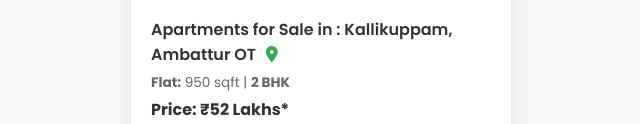
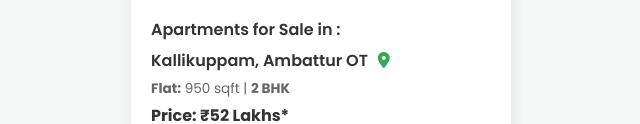
Before and after one commit to danette8482/web-work, a plain HTML site: page index.html in a window 1280 px wide. Shown: the part 448-572 px from the top of the page, without its empty margins (319-959 px from the left). Drawn offline with Linux system fonts and the light colour scheme.

Commit message:
My local updates

```diff
--- a/index.html
+++ b/index.html
@@ -18,17 +18,17 @@
 
   <div class="property-card">
     <div class="property-image">
-      <img src="flat.jpg" alt="Apartment Building">
+      <img src="flat1.png" alt="Apartment Building">
       <span class="status-tag">FOR SALE</span>
 
     </div>
 
     <div class="property-details">
-      <h1>Apartments for Sale in : Kallikuppam, Ambattur OT
+      <h1>Apartments for Sale in : <h1>Kallikuppam, Ambattur OT
            <a href="https://www.google.com/maps/search/?api=1&query=Kallikuppam+Ambattur+OT+Chennai" target="_blank" class="map-icon">
   <i class="fa-solid fa-location-dot"></i>
 </a>
-      </h1>
+     </h1> </h1>
 
 
 
```
Also changed, not shown: 1 other file.
